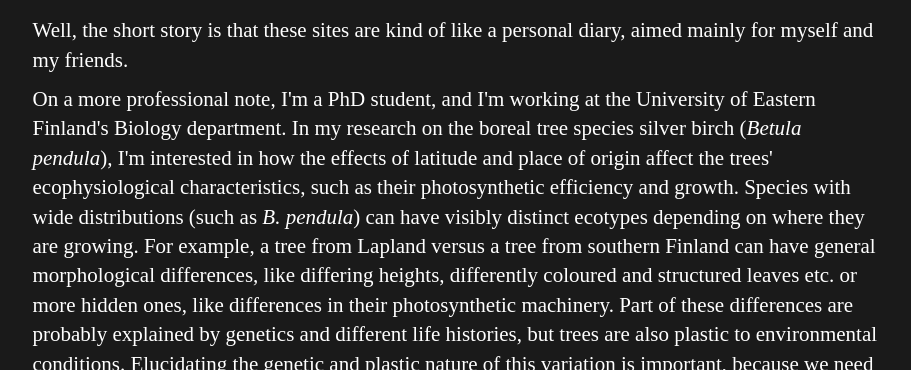
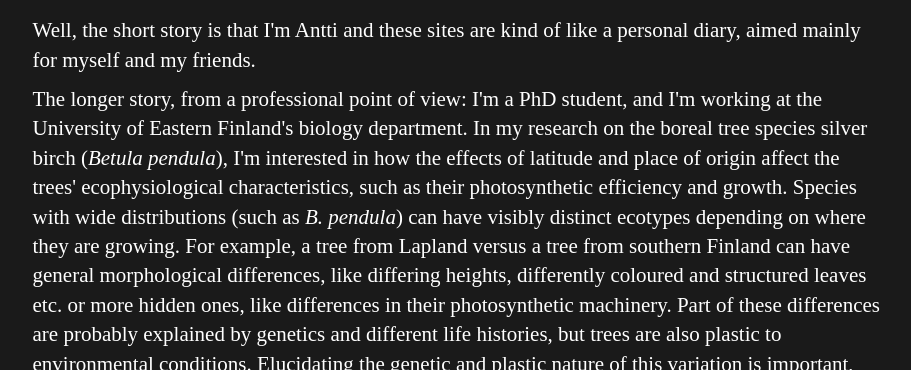
Before and after one commit to plantecophys/plantecophys, a Jekyll site: the page built from about/index.html, in a window 1280 px wide and 900 px high, cut to the strip 530-900 px from the top of the window. Shown: the whole strip, without its empty margins (330-1241 px from the left). Built offline with Jekyll 4.4.1, drawn with Linux system fonts in a browser that asks for light colours.

Commit message:
Update index.html

```diff
--- a/about/index.html
+++ b/about/index.html
@@ -5,8 +5,8 @@ title: About
 <h1>About me and this site</h1>
 <img class="centered" src="https://c2.staticflickr.com/8/7282/9496927233_40483daa1d_b.jpg" alt="self-portrait" height="360" width="240">
 <br>
-<p>Well, the short story is that these sites are kind of like a personal diary, aimed mainly for myself and my friends.</p>
-<p>On a more professional note, I'm a PhD student, and I'm working at the University of Eastern Finland's Biology department. In my research on the boreal tree species silver birch (<i>Betula pendula</i>), I'm interested in how the effects of latitude and place of origin affect the trees' ecophysiological characteristics, such as their photosynthetic efficiency and growth. Species with wide distributions (such as <i>B. pendula</i>) can have visibly distinct ecotypes depending on where they are growing. For example, a tree from Lapland versus a tree from southern Finland can have general morphological differences, like differing heights, differently coloured and structured leaves etc. or more hidden ones, like differences in their photosynthetic machinery. Part of these differences are probably explained by genetics and different life histories, but trees are also plastic to environmental conditions. Elucidating the genetic and plastic nature of this variation is important, because we need to know how these different ecotypes will react to the changing global climate; if most predictions about the carbon sink capacity of forests are made based on a singular ecotype, we might not be seeing the big picture.</p>
+<p>Well, the short story is that I'm Antti and these sites are kind of like a personal diary, aimed mainly for myself and my friends.</p>
+<p>The longer story, from a professional point of view: I'm a PhD student, and I'm working at the University of Eastern Finland's biology department. In my research on the boreal tree species silver birch (<i>Betula pendula</i>), I'm interested in how the effects of latitude and place of origin affect the trees' ecophysiological characteristics, such as their photosynthetic efficiency and growth. Species with wide distributions (such as <i>B. pendula</i>) can have visibly distinct ecotypes depending on where they are growing. For example, a tree from Lapland versus a tree from southern Finland can have general morphological differences, like differing heights, differently coloured and structured leaves etc. or more hidden ones, like differences in their photosynthetic machinery. Part of these differences are probably explained by genetics and different life histories, but trees are also plastic to environmental conditions. Elucidating the genetic and plastic nature of this variation is important, because we need to know how these different ecotypes will react to the changing global climate; if most predictions about the carbon sink capacity of forests are made based on a singular ecotype, we might not be seeing the big picture.</p>
 <p> I will undoubtedly be posting biology-related stuff on these sites, but research and biology aside I'm interested in a lot of other things, and these pages are more about that.</p>
 <p>My other interests are e.g. music (playing [with] the guitar), coding (I did these sites, yay!), statistics (quite unlikely to be 100% true), photography (<a href="https://www.flickr.com/photos/gambina/">I used to do some when I still had time</a>) and homebrewing (I WILL share some recipes!). I've also taken an unhealthy interest in the public discource on genetic modification and some of the not-so-earth-happy aspects of the Organic movement, topics that I want to cover more later on.</p>
 <p>Generally speaking I would say that I'm a "concerned citizen" who wants to see and understand patterns in nature and who believes that the quest for knowledge is one of the nobler ones. Science just happens to be the best damn tool deviced so far to get that knowledge (not necessarily the modern variant of scientific method, though <sup><a href="http://www.nature.com/news/young-talented-and-fed-up-scientists-tell-their-stories-1.20872">[1]</a></sup>). The more sciency stuff I do, the more concerned I get, and in a sense I needed a place to channel these thoughts. I'm trying to avoid too much cynicism, but sometimes it creeps in, and, I feel, is a welcome addition to my persona. Anyways, I hope you find something that interests you in here, and welcome!</p>
```
